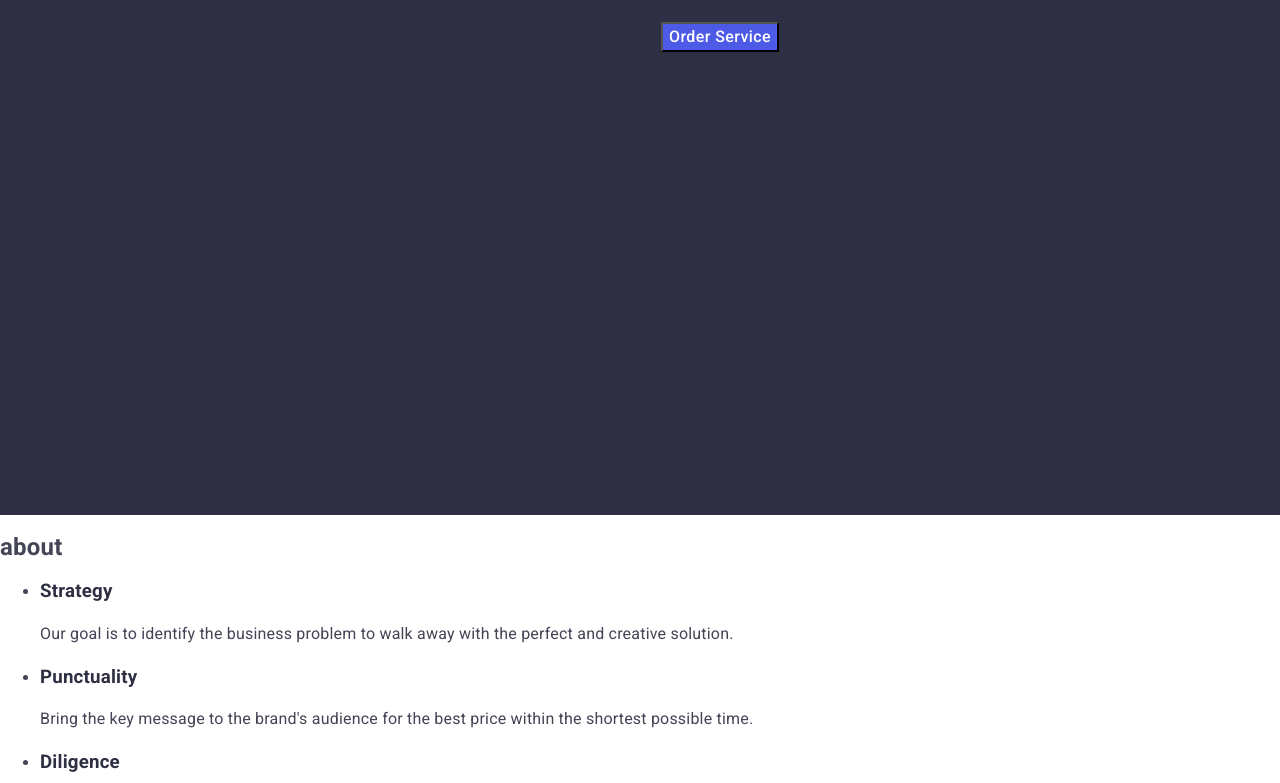
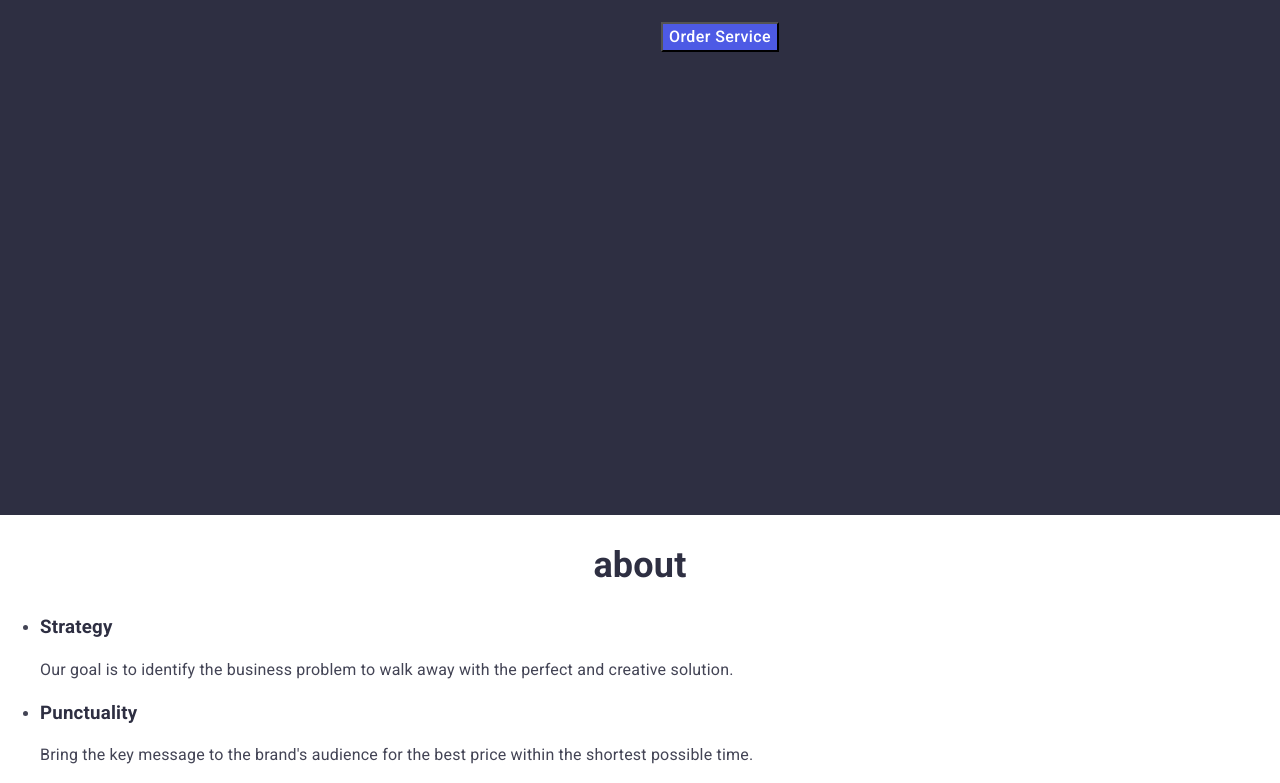
Before and after one commit to Andrii-Sliusarenko/goit-markup-hw-02, a plain HTML site: page index.html in a window 1280 px wide. Shown: the part 307-1090 px from the top of the page. Drawn offline with nearby package versions, Linux system fonts and the light colour scheme.

Commit message:
add initial files

```diff
--- a/index.html
+++ b/index.html
@@ -56,7 +56,7 @@
       </section>
       <!-- ===== BENEFITS ===== -->
       <section>
-        <h2 clas="section">about</h2>
+        <h2 class="section">about</h2>
         <ul>
           <li>
             <h3 class="section-title">Strategy</h3>
```
